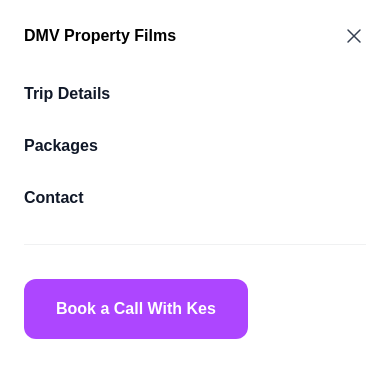
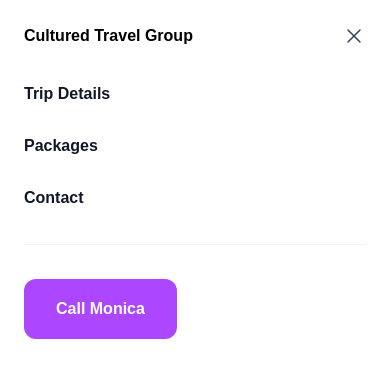
Before and after one commit to kgb4000/culturedtravelgroup, a Next.js app: page / in a window 390 px wide. Both pictures are taken after a click on the button 362 px from the left and 28 px from the top of the page. Shown: the top 389 px of the page. Built offline with nearby package versions, Linux system fonts and the light colour scheme.

Commit message:
Added phone links to buttons.

```diff
--- a/app/layout.js
+++ b/app/layout.js
@@ -14,7 +14,7 @@ const geistMono = Geist_Mono({
 })
 
 export const metadata = {
-  title: 'Create Next App',
+  title: 'Napa Valley Wine Country Trip | Cultured Travel Group',
   description: 'Generated by create next app',
 }
 
--- a/app/page.js
+++ b/app/page.js
@@ -306,6 +306,12 @@ export default function Home() {
                 </p>
               </div>
             </div>
+            <Button
+              buttonText="Call Monica Today"
+              bgColor="bg-orange-500"
+              textColor="text-white"
+              textSize="text-xl"
+            />
           </section>
         </div>
       </main>
--- a/components/Button.js
+++ b/components/Button.js
@@ -9,11 +9,13 @@ export default function Button({
   return (
     <>
       <div className="block text-center">
-        <button
-          className={`${bgColor} ${textColor} ${borderWidth} ${textSize} py-6 px-10 my-4 rounded-2xl font-bold`}
-        >
-          {buttonText}
-        </button>
+        <a href="tel:240-665-3350">
+          <button
+            className={`${bgColor} ${textColor} ${borderWidth} ${textSize} py-6 px-10 my-4 rounded-2xl font-bold`}
+          >
+            {buttonText}
+          </button>
+        </a>
       </div>
     </>
   )
--- a/components/Hero.js
+++ b/components/Hero.js
@@ -27,7 +27,7 @@ export default function Hero({
             </p>
           )}
           {buttonText && (
-            <a href={calendly} target="_blank">
+            <a href="tel:240-665-3350">
               <button
                 className={`mt-10 lg:text-2xl ${textColor} ${borcerColor} border-2 py-6 px-8 rounded-2xl font-bold`}
               >
--- a/components/Nav.js
+++ b/components/Nav.js
@@ -50,8 +50,7 @@ export default function Nav() {
           </div>
           <div className="hidden lg:flex lg:flex-1 lg:justify-end">
             <a
-              href={calendly}
-              target="_blank"
+              href="tel:240-665-3350"
               className="text-sm/6 font-semibold text-black no-underline"
             >
               <button className="py-2 px-6 rounded-xl bg-purple-500 text-white border-0">
@@ -69,7 +68,7 @@ export default function Nav() {
           <DialogPanel className="fixed inset-y-0 right-0 z-50 w-full overflow-y-auto bg-white px-6 py-6 sm:max-w-sm sm:ring-1 sm:ring-gray-900/10">
             <div className="flex items-center justify-between">
               <a href="#" className="text-black hover:no-underline font-bold">
-                <p>DMV Property Films</p>
+                <p>Cultured Travel Group</p>
               </a>
               <button
                 type="button"
@@ -94,11 +93,11 @@ export default function Nav() {
                 </div>
                 <div className="py-6">
                   <a
-                    href={calendly}
+                    href="tel:240-665-3350"
                     className="-mx-3 block rounded-lg px-3 py-2.5 text-base/7 font-semibold text-gray-900"
                   >
                     <button className="py-4 px-8 rounded-xl bg-purple-500 text-white border-0">
-                      Book a Call With Kes
+                      Call Monica
                     </button>
                   </a>
                 </div>
```
